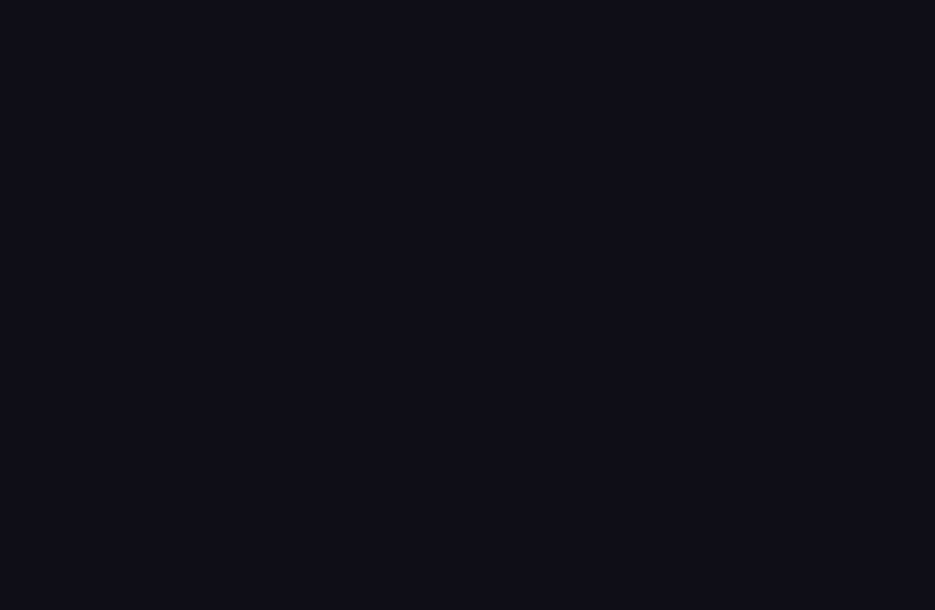
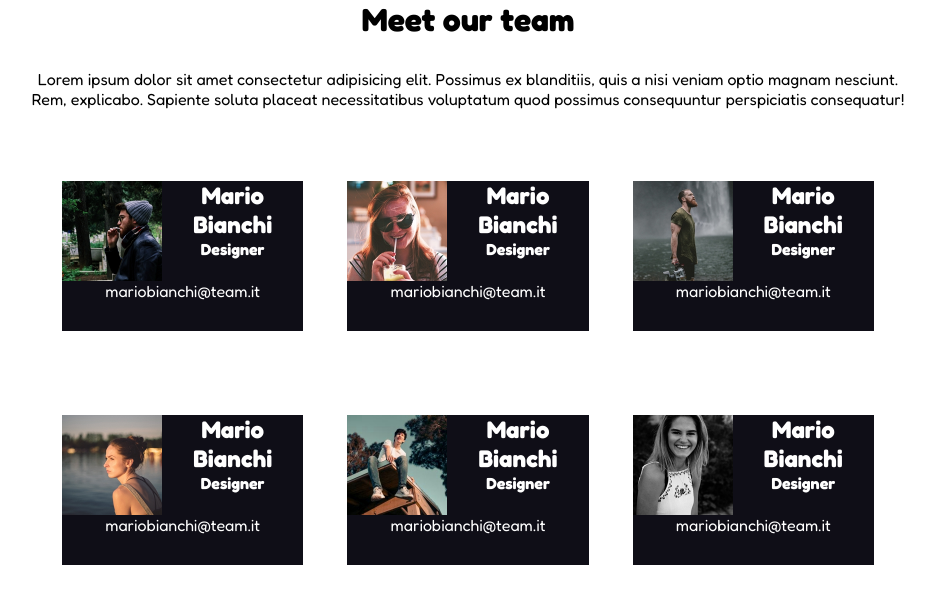
Before and after one commit to Gabriele-Zini/html-css-float-cards, a plain HTML site: page index.html in a window 1280 px wide. Shown: the whole page, without its empty margins (172-1107 px from the left). Drawn offline with Linux system fonts and the light colour scheme.

Commit message:
add: profile-div

```diff
--- a/css/style.css
+++ b/css/style.css
@@ -5,12 +5,56 @@
     box-sizing: border-box;
 }
 
-img {
-    max-width: 100%;
-}
 
 body {
     font-family: 'Fredoka', sans-serif;
+
+}
+
+.container {
+    width:70%;
+    margin: auto;
+    text-align: center;
+}
+
+/* MAIN */
+
+/* TITLE */
+h1 {
+    padding-bottom: 30px;
+}
+
+/* PARAGRAPH */
+p {
+    padding-bottom: 30px;
+}
+
+/* PROFILE-DIV */
+
+.row{
+    padding: 20px;
+}
+.profile{
+    border: 2px solid white;
+    width: calc(100% / 3);
+    float: left;
+    padding:20px;
+}
+
+
+img {
+width:100px;
+float:left;
+
+}
+
+.card {
     background-color: #0f0e17;
     color: white;
 }
+
+.clearfix::after {
+    content: "";
+    display: table;
+    clear:both;
+}
--- a/index.html
+++ b/index.html
@@ -9,5 +9,79 @@
     <link rel="stylesheet" href="css/style.css">
   </head>
   <body>
+
+    <!-- main -->
+    <main class="container">
+        <!-- title -->
+        <h1>Meet our team</h1>
+        <!-- /title -->
+
+        <!-- paragraph -->
+        <p>Lorem ipsum dolor sit amet consectetur adipisicing elit. Possimus ex blanditiis, quis a nisi veniam optio magnam nesciunt. Rem, explicabo. Sapiente soluta placeat necessitatibus voluptatum quod possimus consequuntur perspiciatis consequatur!</p>
+        <!-- /paragraph -->
+
+        <!-- profile-div -->
+
+            <div class="row clearfix">
+
+                <div class="profile">
+                    <div class="card clearfix">
+                        <img src="img/male1.png" alt="male profile 1">
+                        <h2>Mario Bianchi</h2>
+                        <h4>Designer</h4>
+                        <p>mariobianchi@team.it</p>
+                    </div>
+                </div>
+                <div class="profile">
+                    <div class="card clearfix">
+                        <img src="img/female1.png" alt="female profile 1">
+                        <h2>Mario Bianchi</h2>
+                        <h4>Designer</h4>
+                        <p>mariobianchi@team.it</p>
+                    </div>
+                </div>
+                <div class="profile">
+                    <div class="card clearfix">
+                        <img src="img/male2.png" alt="male profile 2">
+                        <h2>Mario Bianchi</h2>
+                        <h4>Designer</h4>
+                        <p>mariobianchi@team.it</p>
+                    </div>
+                </div>
+
+            </div>
+
+            <div class="row clearfix">
+                <div class="profile ">
+                    <div class="card clearfix">
+                        <img src="img/female2.png" alt="female profile 2">
+                        <h2>Mario Bianchi</h2>
+                        <h4>Designer</h4>
+                        <p>mariobianchi@team.it</p>
+                    </div>
+                </div>
+                <div class="profile">
+                    <div class="card clearfix">
+                        <img src="img/male3.png" alt="male profile 3">
+                        <h2>Mario Bianchi</h2>
+                        <h4>Designer</h4>
+                        <p>mariobianchi@team.it</p>
+                    </div>
+                </div>
+                <div class="profile">
+                    <div class="card clearfix">
+                        <img src="img/female3.png" alt="female profile 3">
+                        <h2>Mario Bianchi</h2>
+                        <h4>Designer</h4>
+                        <p>mariobianchi@team.it</p>
+                    </div>
+                </div>
+            </div>
+
+        <!-- /profile-div -->
+
+
+    </main>
+    <!-- /main -->
   </body>
 </html>
```
